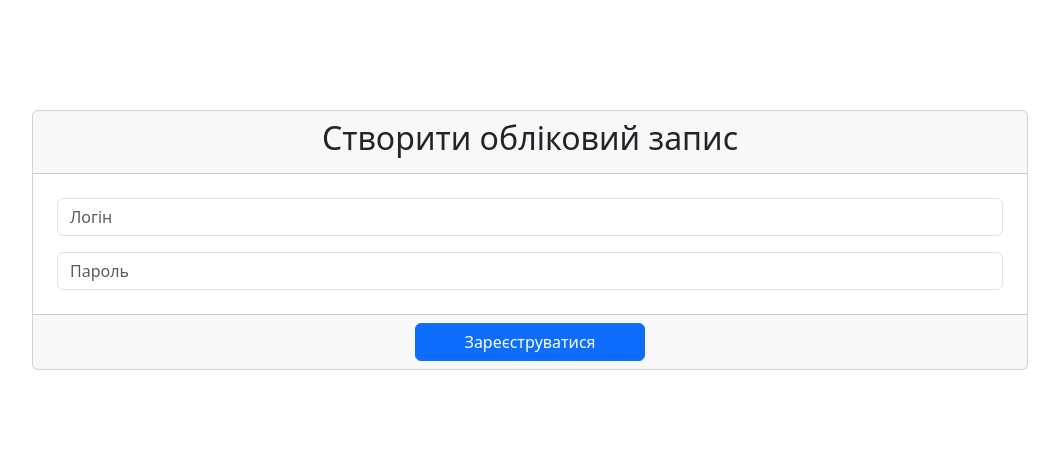
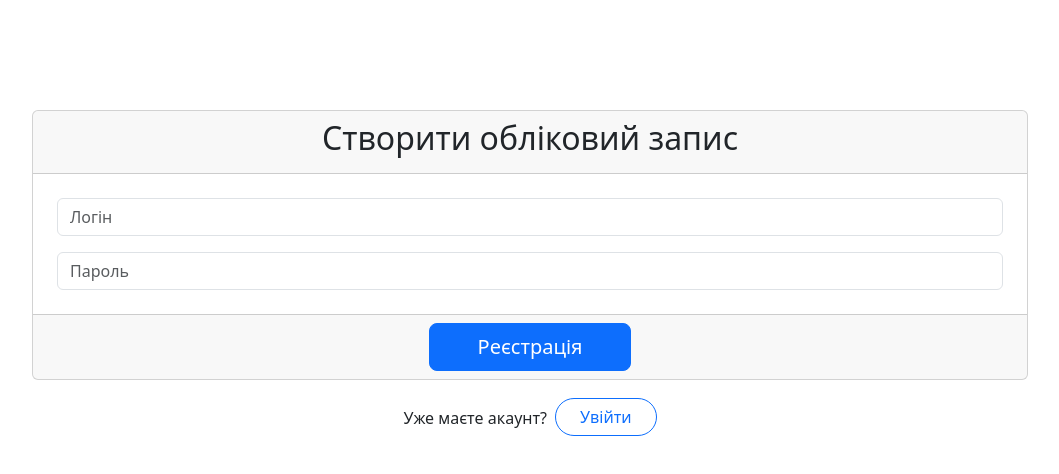
Before and after one commit to Vovka1602/encyclopedia-zakarpattya, a React (Create React App) app: page /signup in a window 1280 px wide. Shown: the top 474 px of the page, without its empty margins (110-1169 px from the left). Built offline with nearby package versions, Linux system fonts and the light colour scheme.

Commit message:
Update Login and Signup pages

```diff
--- a/src/pages/LoginPage/LoginPage.js
+++ b/src/pages/LoginPage/LoginPage.js
@@ -68,10 +68,18 @@ const LoginPage = () => {
                         </input>
                     </div>
                     <div className="card-footer">
-                        <button className="btn btn-primary px-5" type="submit">Вхід</button>
+                        <button className="btn btn-primary btn-lg px-5" type="submit">Вхід</button>
                     </div>
                 </div>
             </form>
+            <div className="mt-2">
+                <span className="me-2">Не маєте акаунту?</span>
+                <span>
+                    <a href="/signup">
+                        <button className="btn btn-outline-primary rounded-pill px-4 mb-1">Зареєструватися</button>
+                    </a>
+                </span>
+            </div>
         </div>
     );
 }
--- a/src/pages/SignupPage/SignupPage.js
+++ b/src/pages/SignupPage/SignupPage.js
@@ -64,10 +64,18 @@ const SignupPage = () => {
                         </input>
                     </div>
                     <div className="card-footer">
-                        <button className="btn btn-primary px-5" type="submit">Зареєструватися</button>
+                        <button className="btn btn-primary btn-lg px-5" type="submit">Реєстрація</button>
                     </div>
                 </div>
             </form>
+            <div className="mt-2">
+                <span className="me-2">Уже маєте акаунт?</span>
+                <span>
+                    <a href="/login">
+                        <button className="btn btn-outline-primary rounded-pill px-4 mb-1">Увійти</button>
+                    </a>
+                </span>
+            </div>
         </div>
     );
 }
```
